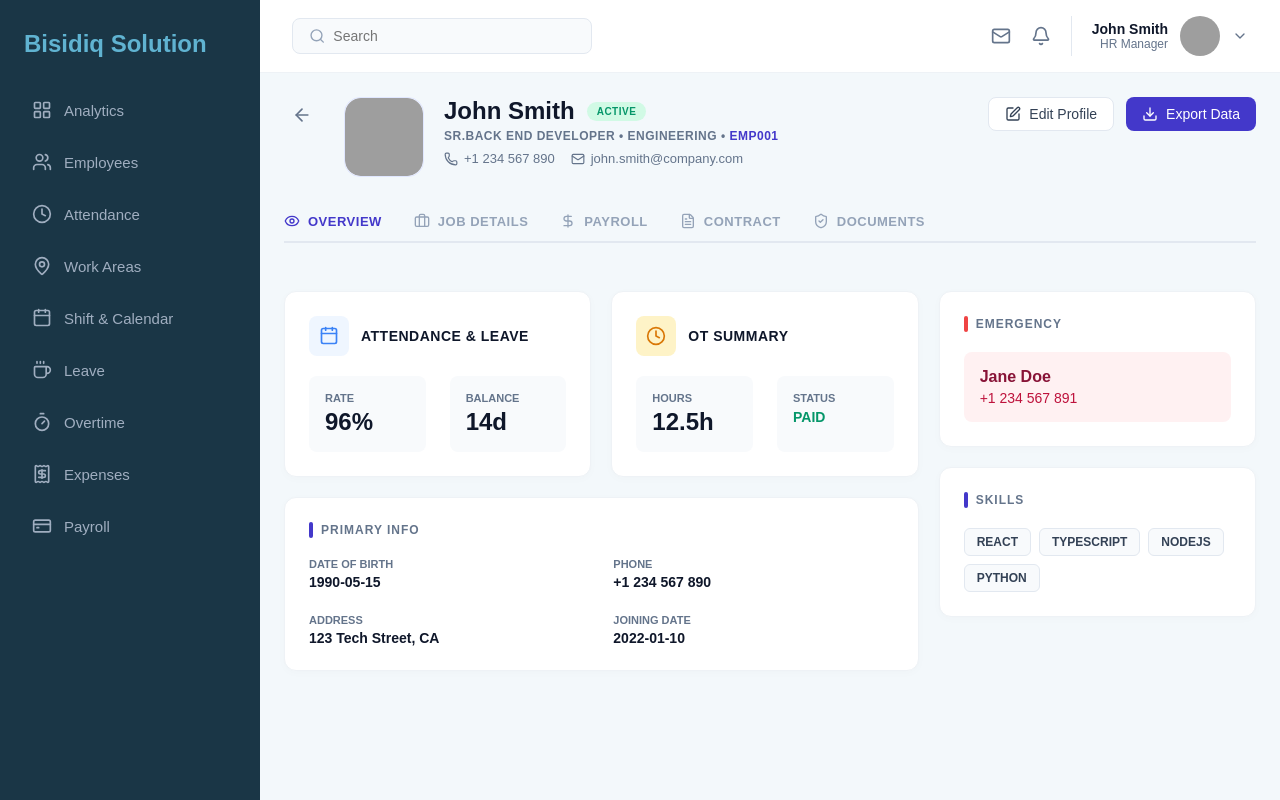
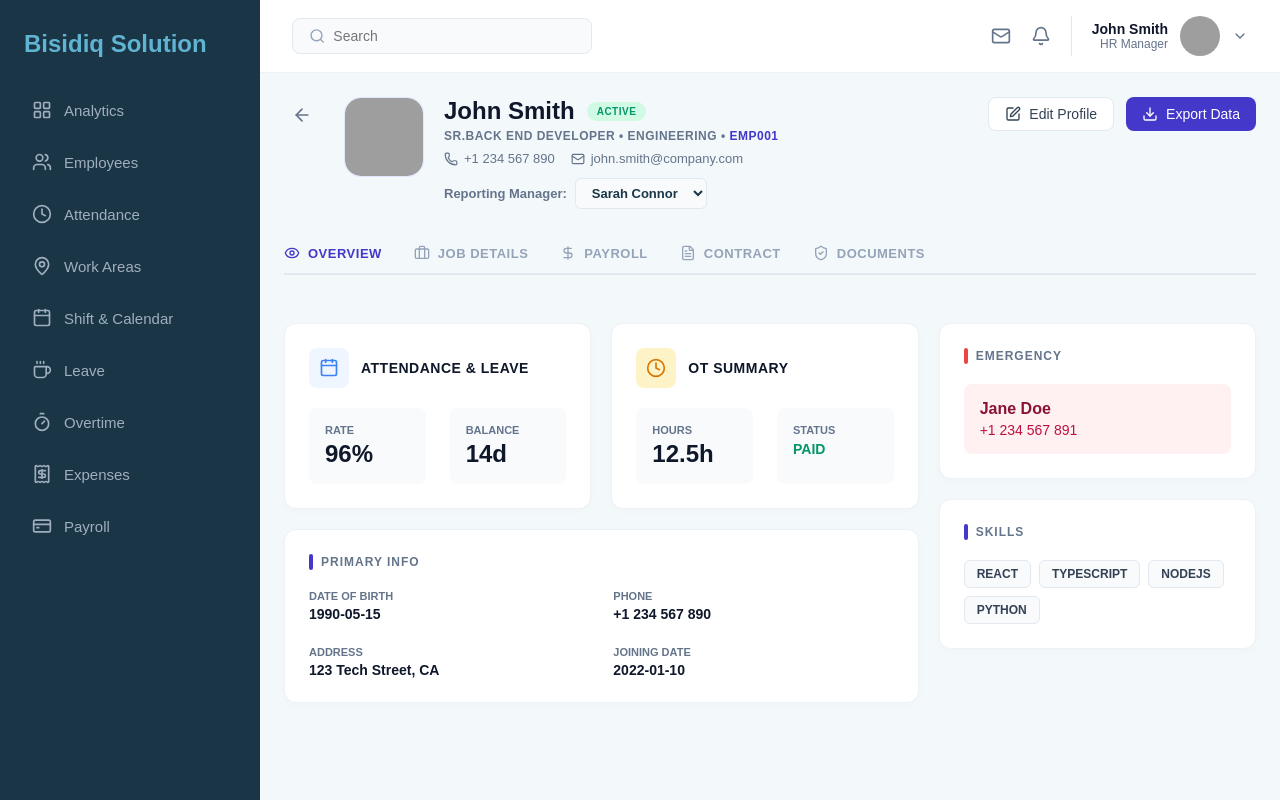
Before and after one commit to Althafx17/Human-resource-management-system-HRMS, a React (Vite) app in the folder HRMS-APP/: page /employees/EMP001 in a window 1280 px wide. Built offline with nearby package versions, Linux system fonts and the light colour scheme; grey boxes are pictures that could not be loaded.

Commit message:
feat: add Reporting Manager dropdown to Employee Details profile header

```diff
--- a/HRMS-APP/src/pages/employees/EmployeeDetails/EmployeeDetails.tsx
+++ b/HRMS-APP/src/pages/employees/EmployeeDetails/EmployeeDetails.tsx
@@ -61,6 +61,43 @@ export default function EmployeeDetails() {
     setEmployeeData(updatedData);
   };
 
+  const getAvailableManagers = () => {
+    // 1. Gather all employees whose designation contains manager/lead keywords
+    const managersFromEmployees = allEmployees
+      .filter(emp => {
+        const des = (emp.designation || '').toLowerCase();
+        return des.includes('manager') || des.includes('lead') || des.includes('director') || des.includes('head') || des.includes('vp') || des.includes('chief');
+      })
+      .map(emp => emp.name);
+
+    // 2. Default mock managers
+    const defaultManagers = ['Sarah Connor', 'Sarah John', 'John Smith'];
+
+    // 3. Current reporting manager
+    const currentManager = employeeData?.reportingManager;
+
+    // Combine, remove duplicates, and filter out current employee's own name
+    return Array.from(new Set([
+      ...(currentManager ? [currentManager] : []),
+      ...managersFromEmployees,
+      ...defaultManagers
+    ])).filter(name => name !== employeeData?.name);
+  };
+
+  const handleManagerChange = (managerName: string) => {
+    if (!employeeData) return;
+    const updated = {
+      ...employeeData,
+      reportingManager: managerName
+    };
+
+    const idx = allEmployees.findIndex(emp => emp.id === employeeData.id);
+    if (idx !== -1) {
+      allEmployees[idx] = updated;
+    }
+    setEmployeeData(updated);
+  };
+
   // 6. Show a loading state while we "fetch" the data
   if (!employeeData) return <div style={{ padding: '40px' }}>Loading Employee Profile...</div>;
 
@@ -88,6 +125,33 @@ export default function EmployeeDetails() {
               <div className={styles.contactInfo}>
                 <span className={styles.contactItem}><Phone size={14} /> {employeeData.phone || '+1 234 567 890'}</span>
                 <span className={styles.contactItem}><Mail size={14} /> {employeeData.email || `${employeeData.name.split(' ')[0].toLowerCase()}@company.com`}</span>
+              </div>
+
+              <div style={{ marginTop: '12px', display: 'flex', alignItems: 'center', gap: '8px' }}>
+                <span style={{ fontSize: '13px', fontWeight: '600', color: '#64748b' }}>Reporting Manager:</span>
+                <select
+                  value={employeeData.reportingManager || ''}
+                  onChange={(e) => handleManagerChange(e.target.value)}
+                  style={{
+                    padding: '6px 12px',
+                    borderRadius: '6px',
+                    border: '1px solid #e2e8f0',
+                    fontSize: '13px',
+                    fontWeight: '600',
+                    color: '#1a3646',
+                    outline: 'none',
+                    background: '#f8fafc',
+                    cursor: 'pointer',
+                    transition: 'border-color 0.2s'
+                  }}
+                >
+                  <option value="">No Manager</option>
+                  {getAvailableManagers().map((managerName) => (
+                    <option key={managerName} value={managerName}>
+                      {managerName}
+                    </option>
+                  ))}
+                </select>
               </div>
             </div>
           </div>
```
